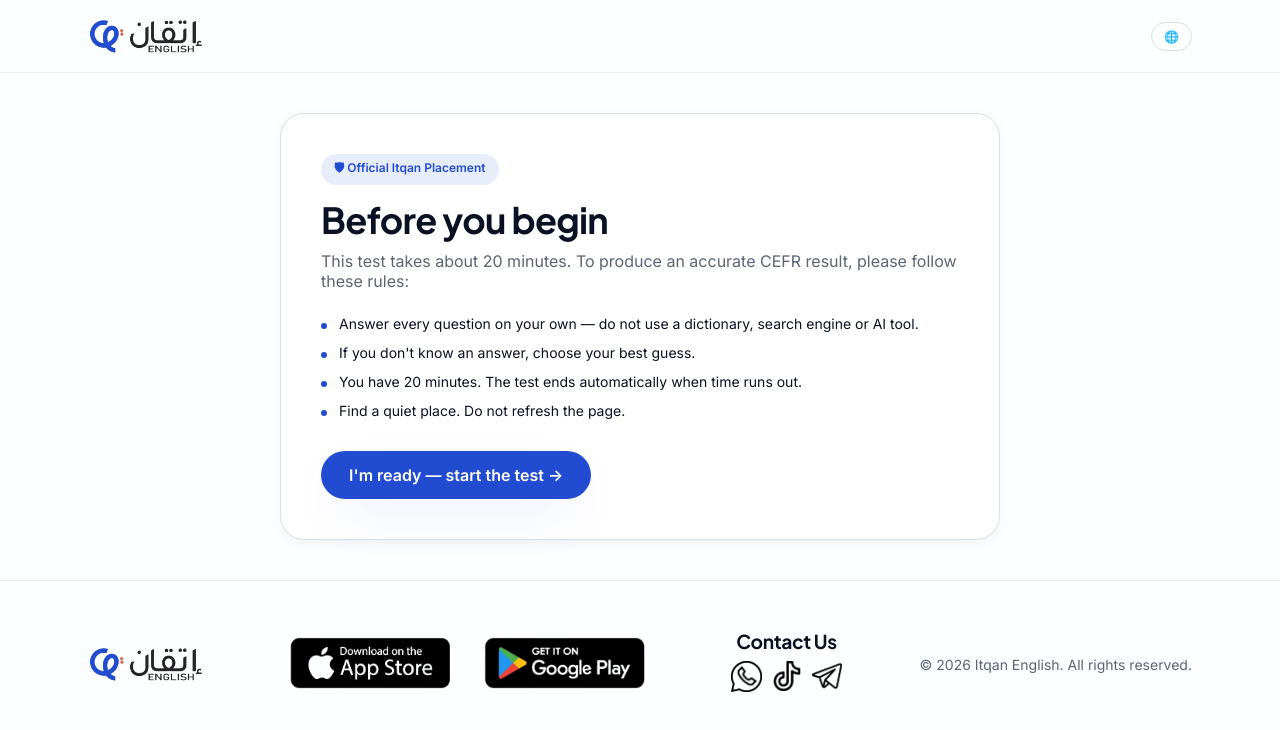
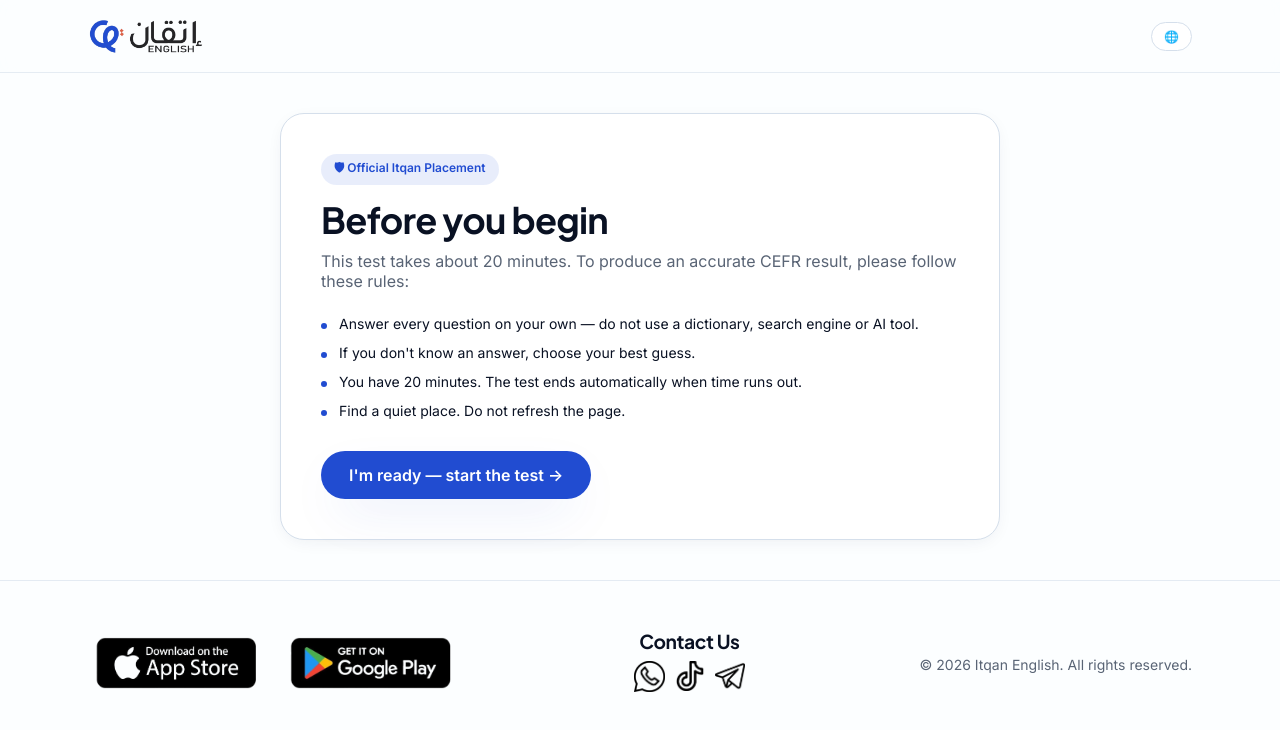
Before and after one commit to itqanenglishsa/testlevel, a plain HTML site: page itqan-html/test.html in a window 1280 px wide. Drawn offline with nearby package versions, Linux system fonts and the light colour scheme; a web font is replaced by a local one.

Commit message:
Remove logo div from footer in test.html

```diff
--- a/itqan-html/test.html
+++ b/itqan-html/test.html
@@ -178,7 +178,7 @@ function finish(){ if(state.timer) clearInterval(state.timer); try{ sessionStora
 document.addEventListener('DOMContentLoaded', renderIntro);
 </script>
 <footer class="footer"><div class="footer-inner">
-  <div class="logo"><img src="../images/logo.png" alt="Logo" style="height:40px"></div>
+
 
 <div class="stores" style="margin-top:0">
   <a href="https://apps.apple.com/sa/app/english-إتقان/id6759668469" target="_blank" rel="noopener">
```
